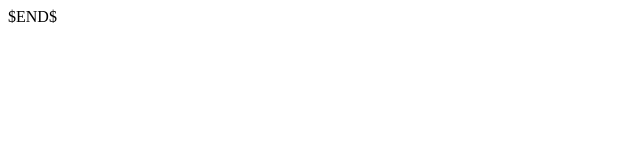
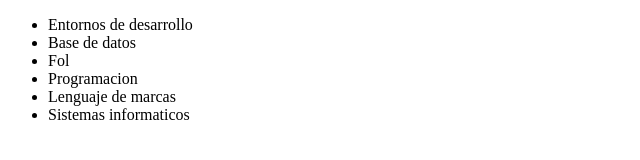
Before and after one commit to LibertoBianchi/Ejercicio1, a plain HTML site: page index.html in a window 1280 px wide. Shown: the whole page, without its empty margins (0-640 px from the left). Drawn offline with Linux system fonts and the light colour scheme.

Commit message:
Texto de index

```diff
--- a/index.html
+++ b/index.html
@@ -5,6 +5,15 @@
     <title>$Title$</title>
 </head>
 <body>
-$END$
+<ul>
+  <li>Entornos de desarrollo</li>
+    <li>Base de datos</li>
+    <li>Fol</li>
+    <li>Programacion</li>
+    <li>Lenguaje de marcas</li>
+    <li>Sistemas informaticos</li>
+
+</ul>
+
 </body>
 </html>
```
